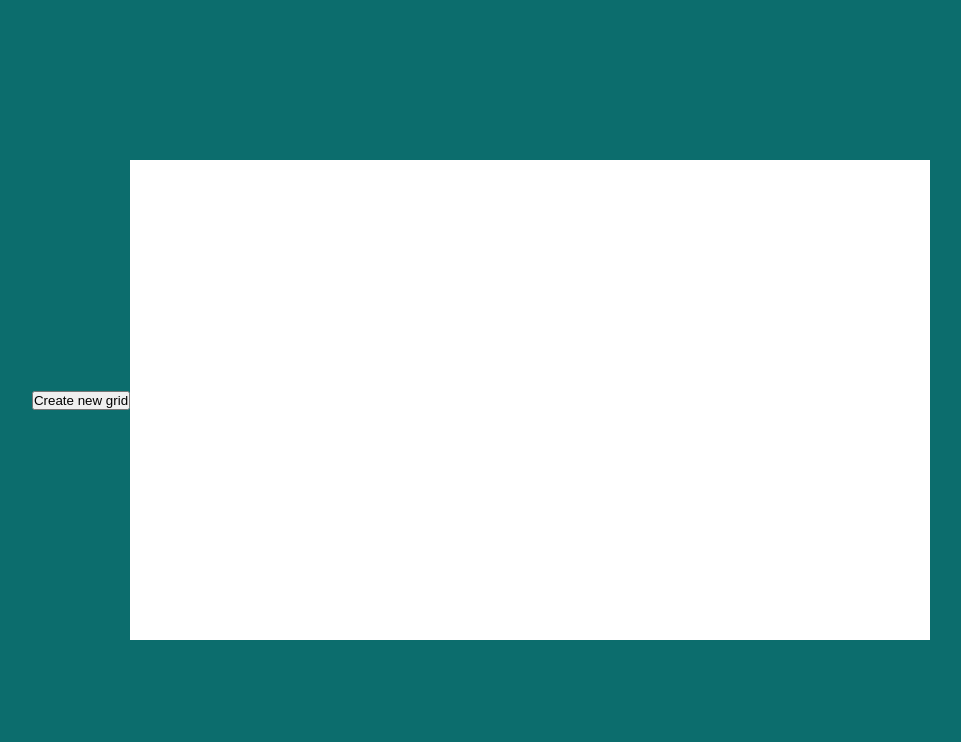
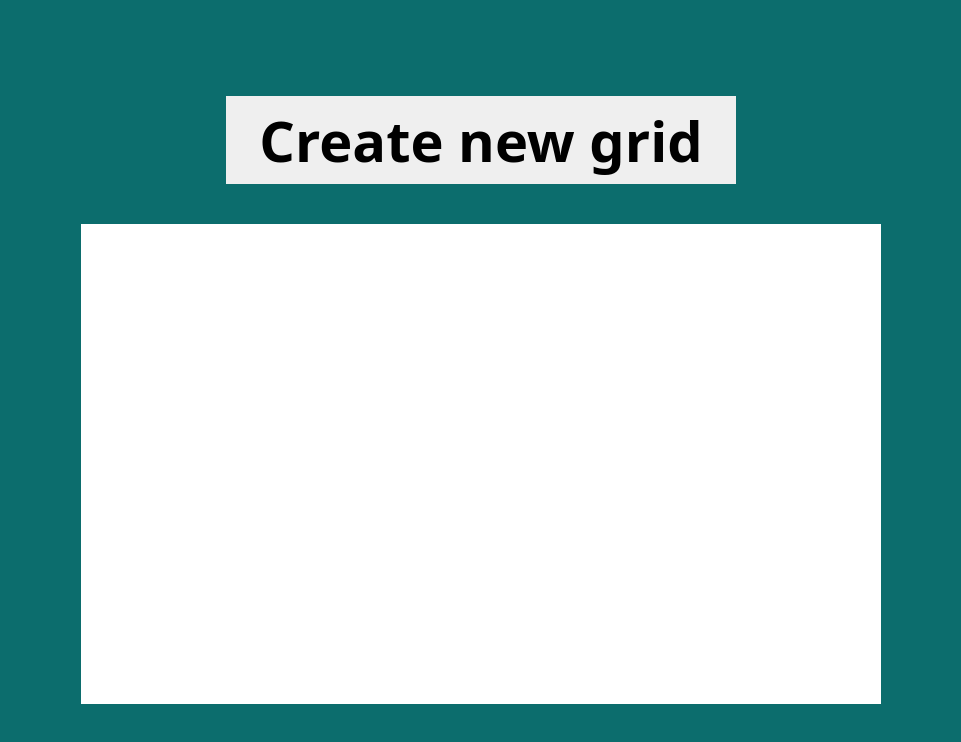
Before and after one commit to pkrzysiekk/odin-etch-a-sketch, a plain HTML site: page index.html in a window 1280 px wide. Shown: the whole page, without its empty margins (159-1120 px from the left). Drawn offline with Linux system fonts and the light colour scheme.

Commit message:
Add button styling

```diff
--- a/style.css
+++ b/style.css
@@ -7,8 +7,10 @@ body{
     height: 100vh;
     background: rgb(12, 109, 109);
     display: flex;
+    flex-direction: column;
     justify-content: center;
     align-items: center;
+    gap: 5%;
 }
 #container{
     display: flex;
@@ -29,3 +31,17 @@ body{
 .hovered{
     background-color: black;
 }
+.buttons{
+    display: flex;
+    justify-content: center;
+    align-items: center;
+
+}
+#create{
+    font-family: system-ui, sans-serif;
+    font-size: 3.5rem;
+    cursor: pointer;
+    padding: .1em .6em;
+    font-weight: bold;
+    border: none;
+}
```
